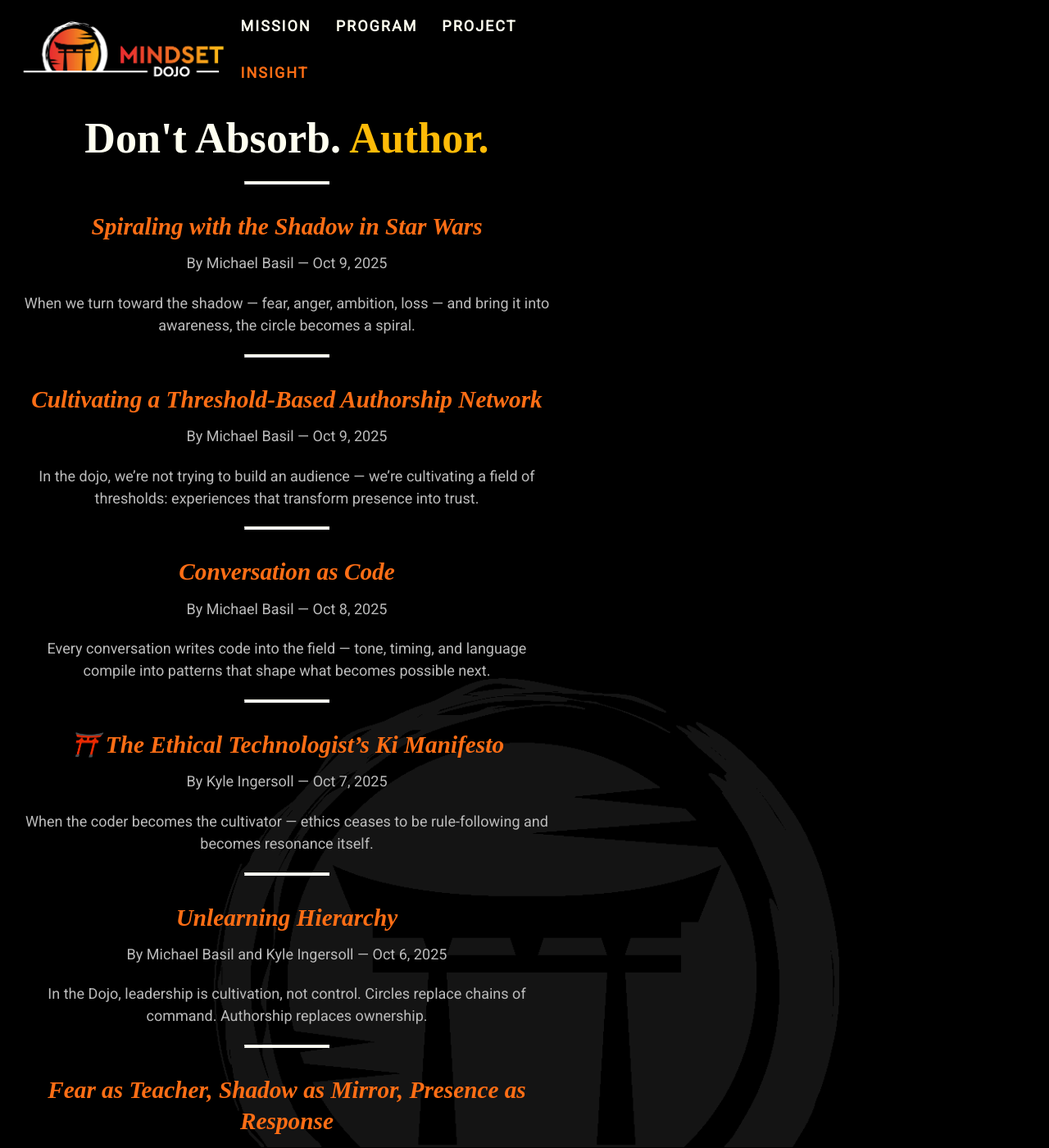
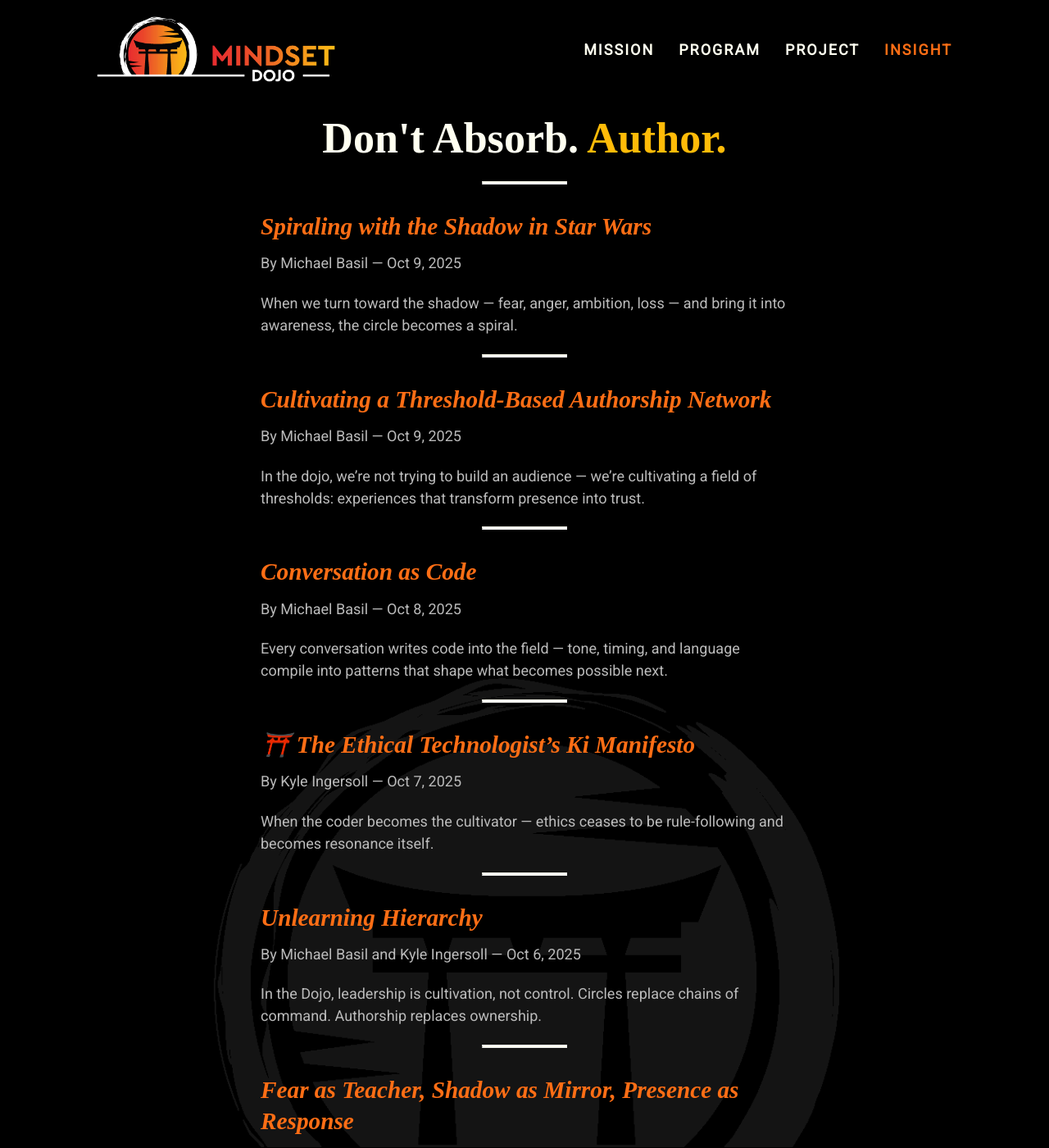
Before and after one commit to mindset-dojo/mindset-dojo.github.io, a Jekyll site: the page built from insight.md, in a window 1280 px wide and 1400 px high. Shown: the whole window at 82% size. Built offline with Jekyll 4.4.1, drawn with Linux system fonts in a browser that asks for light colours; some web fonts are replaced.

Commit message:
fix(05-pages): limit scope of insight page specific rules to article tag.

```diff
--- a/assets/css/05-pages.css
+++ b/assets/css/05-pages.css
@@ -11,7 +11,7 @@
   }
 
   /* [INSIGHT] */
-  #insight  {
+  #insight.article  {
     max-width: 700px;
     align-self: center;
     text-align: center;
```
